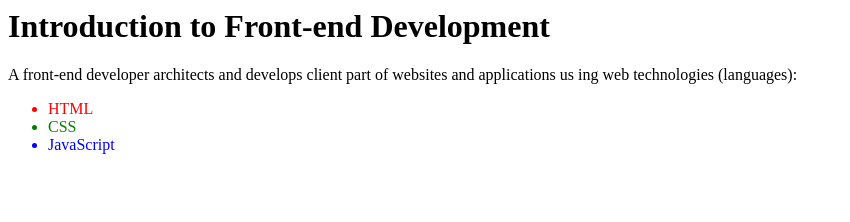
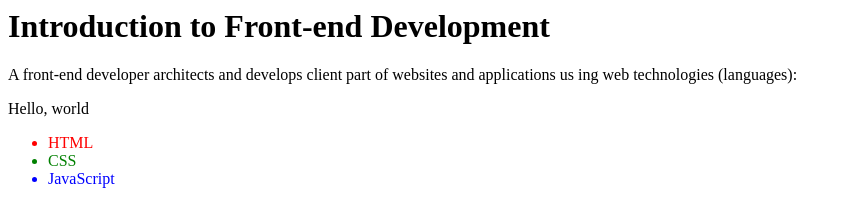
Before and after one commit to marianvasile/front-end-developement, a plain HTML site: page index.html in a window 1280 px wide. Shown: the whole page, without its empty margins (0-850 px from the left). Drawn offline with Linux system fonts and the light colour scheme.

Commit message:
Testare adaugare paragraf

```diff
--- a/index.html
+++ b/index.html
@@ -1,6 +1,7 @@
 <h1>Introduction to Front-end Development</h1>
 <p>A front-end developer architects and develops client part of websites and applications us
     ing web technologies (languages):</p>
+<p>Hello, world</p>
 <ul>
     <li style="color: red;">HTML</li>
     <li style="color: green;">CSS</li>
```
